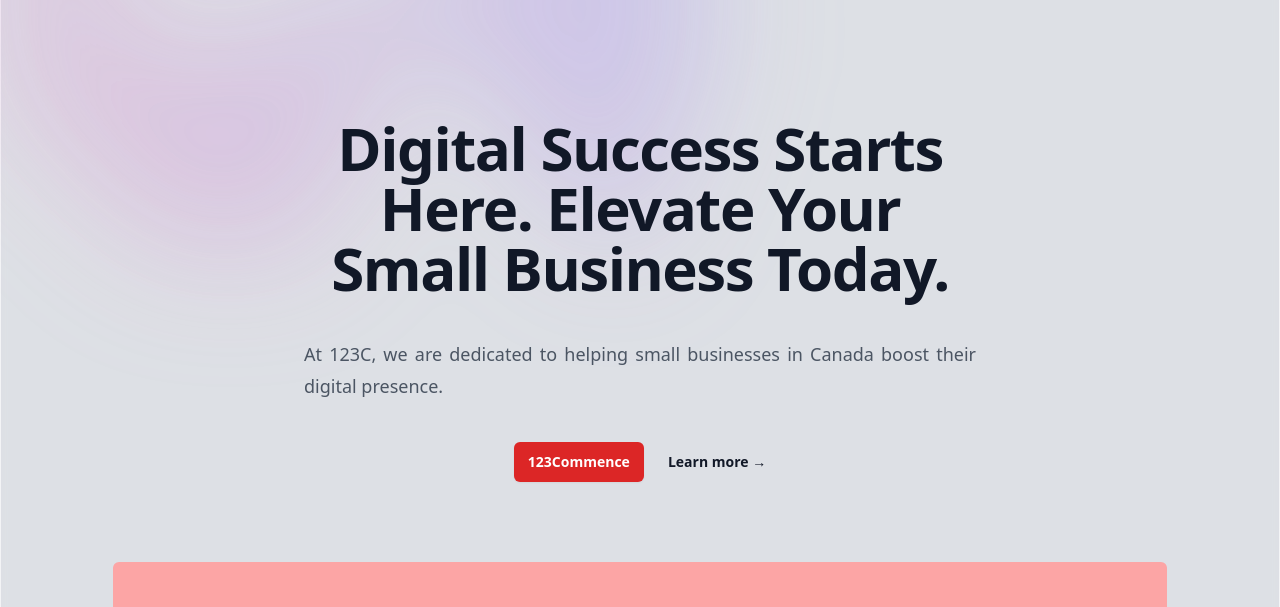
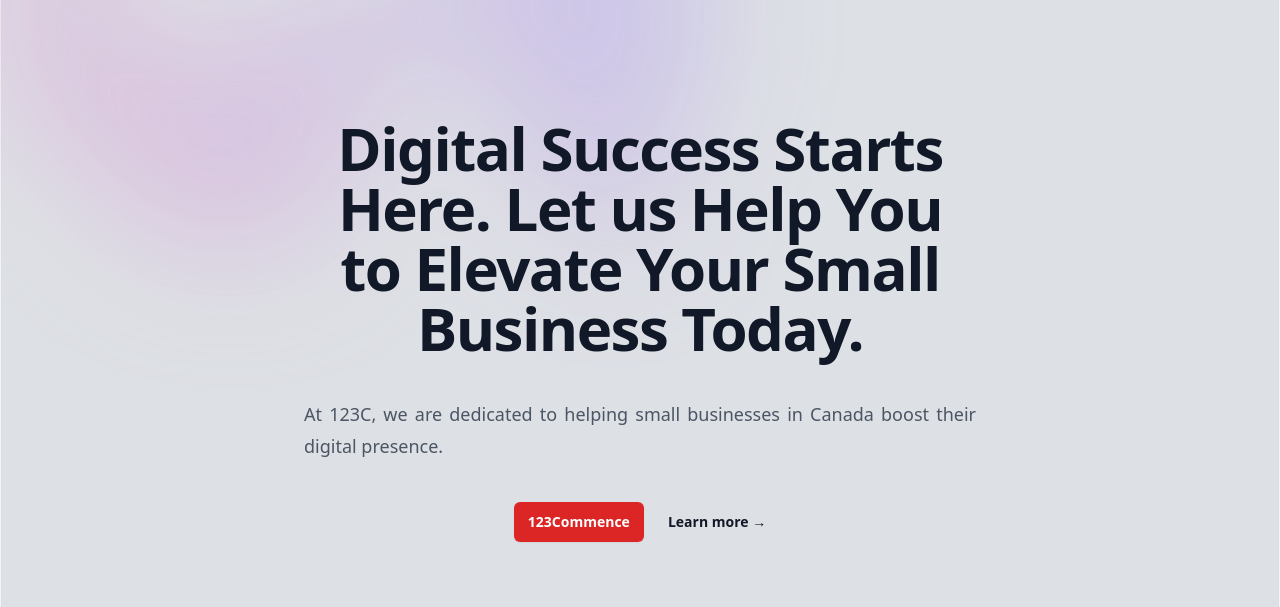
Before and after one commit to ykassabi/2023123c, a website built with Parcel: page index.html in a window 1280 px wide. Shown: the part 142-749 px from the top of the page. Built offline with nearby package versions, Linux system fonts and the light colour scheme; a script that the page names is missing.

```diff
--- a/index.html
+++ b/index.html
@@ -166,7 +166,7 @@
       <div class="py-24 sm:py-32">
         <div class="mx-auto max-w-7xl px-6 lg:px-8">
           <div class="mx-auto max-w-2xl text-center">
-            <h1 class="text-4xl font-bold tracking-tight text-gray-900 sm:text-6xl">Digital Success Starts Here. Elevate
+            <h1 class="text-4xl font-bold tracking-tight text-gray-900 sm:text-6xl">Digital Success Starts Here. Let us Help You to Elevate
               Your Small Business Today.</h1>
             <p class="mt-6 text-lg leading-8 text-gray-600 text-justify">
               At 123C, we are dedicated to helping small businesses in Canada boost their digital presence.</p>
```
